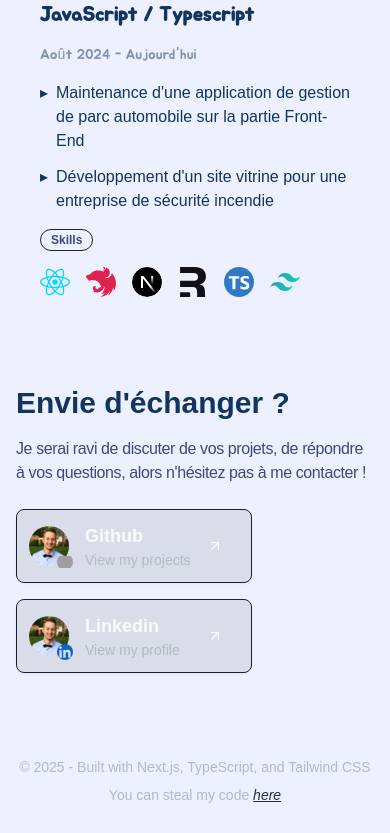
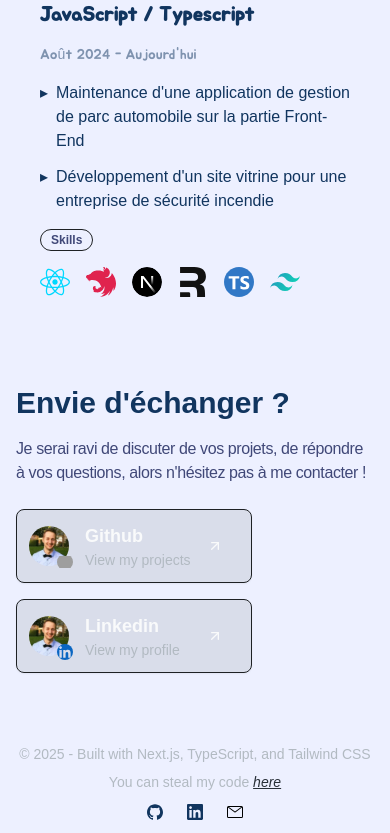
Before and after one commit to Milimaks/portfolio-max, a Next.js app: page / in a window 390 px wide. Shown: the part 950-1783 px from the top of the page. Built offline with nearby package versions, Linux system fonts and the light colour scheme; grey boxes are pictures that could not be loaded; a web font is replaced by a local one.

Commit message:
[UPD] - footer mobile

```diff
--- a/src/app/_components/Footer.tsx
+++ b/src/app/_components/Footer.tsx
@@ -1,5 +1,10 @@
 import Link from "next/link";
 import { Section } from "./Section";
+import { cn } from "@/lib/utils";
+import { buttonVariants } from "@/components/ui/button";
+import { GithubIcon } from "./icons/GithutIcon";
+import { LinkedinIcon } from "./icons/LinkedinIcon";
+import { MailIcon } from "./icons/MailIcon";
 
 export const Footer = () => {
   return (
@@ -19,6 +24,44 @@ export const Footer = () => {
             </i>
           </Link>
         </p>
+        <ul className="hidden max-lg:flex gap-4 items-center justify-center ">
+          <li>
+            <Link
+              target="_blank"
+              href="https://github.com/Milimaks"
+              className={cn(
+                buttonVariants({ variant: "network" }),
+                "size-6 p-0 "
+              )}
+            >
+              <GithubIcon size={16} />
+            </Link>
+          </li>
+          <li>
+            <Link
+              target="_blank"
+              href="https://www.linkedin.com/in/maxime-faure-848355197/"
+              className={cn(
+                buttonVariants({ variant: "network" }),
+                "size-6 p-0"
+              )}
+            >
+              <LinkedinIcon size={16} />
+            </Link>
+          </li>
+          <li>
+            <Link
+              target="_blank"
+              href="mailto:maxime.faure93@gmail.com"
+              className={cn(
+                buttonVariants({ variant: "network" }),
+                "size-6 p-0 "
+              )}
+            >
+              <MailIcon size={16} />
+            </Link>
+          </li>
+        </ul>
       </Section>
     </footer>
   );
--- a/src/app/_components/MyNetworks.tsx
+++ b/src/app/_components/MyNetworks.tsx
@@ -7,7 +7,7 @@ import { MailIcon } from "./icons/MailIcon";
 
 export const MyNetworks = () => {
   return (
-    <ul className="flex flex-col space-y-4 fixed left-16 bottom-0">
+    <ul className="flex flex-col space-y-4 fixed left-16 bottom-0 max-lg:hidden">
       <Link
         target="_blank"
         href="https://github.com/Milimaks"
```
